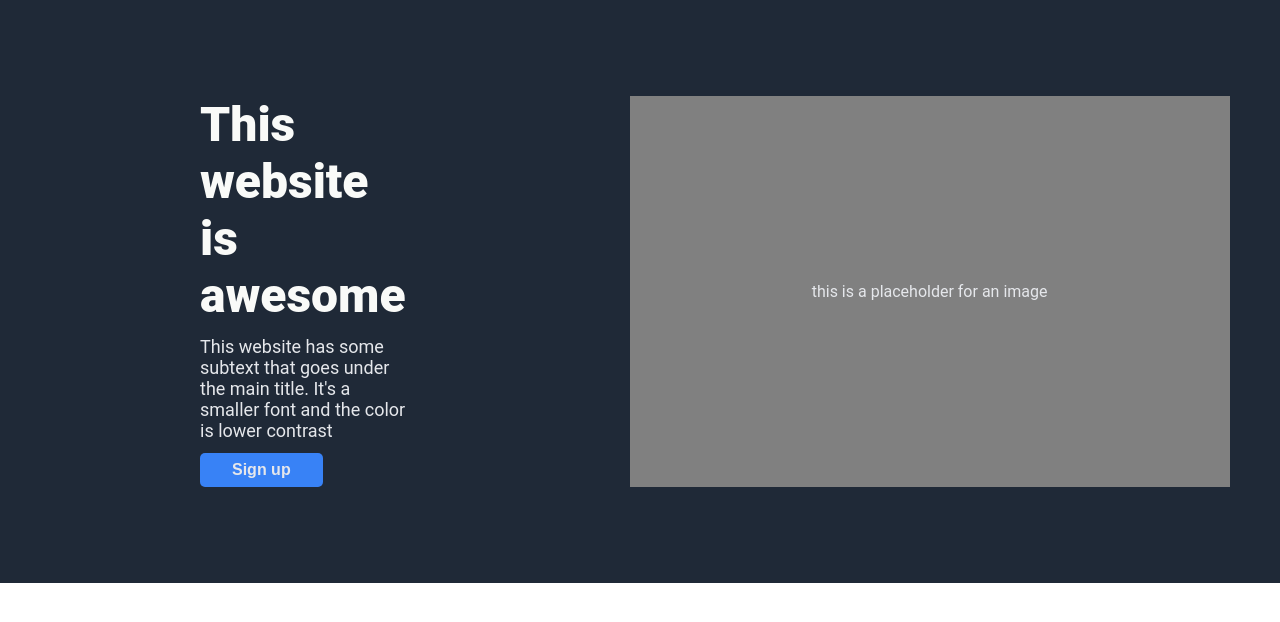
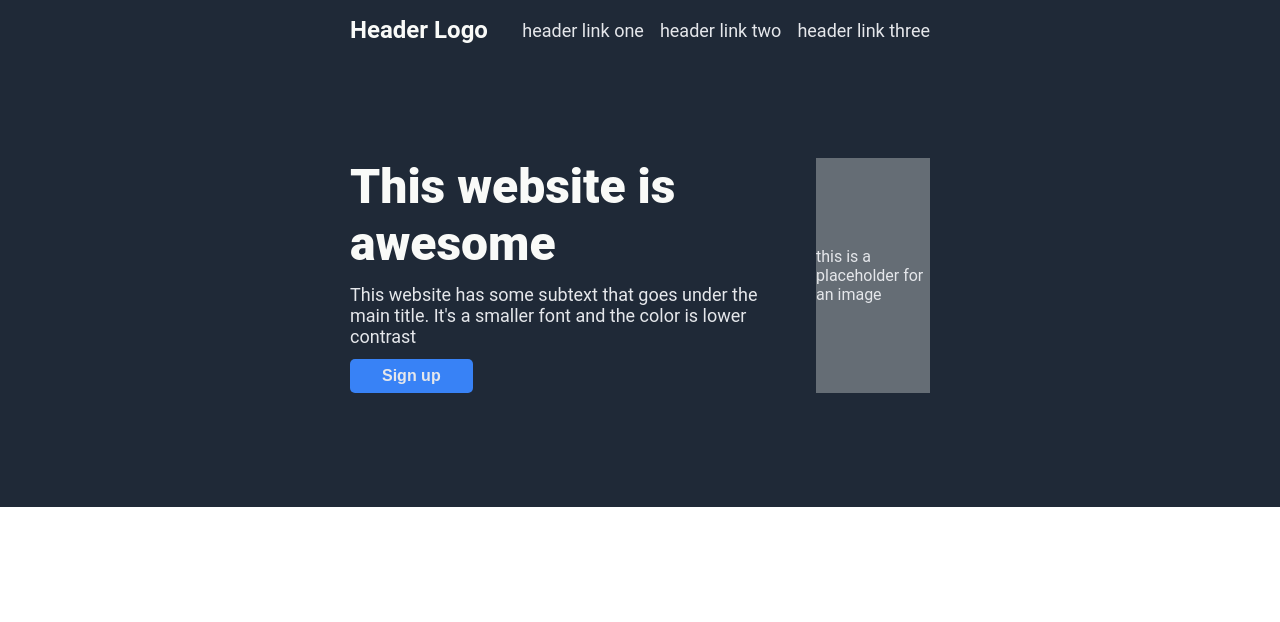
Before and after one commit to sorrrb/landing-page, a plain HTML site: page index.html in a window 1280 px wide. Drawn offline with Linux system fonts and the light colour scheme.

Commit message:
Revise hero content alignment

```diff
--- a/index.html
+++ b/index.html
@@ -10,17 +10,30 @@
 	<body>
 
     <div class="hero">
-      <div class="hero-content">
-        <div class="hero-left">
+
+      <div class="hero-header"> <!-- HERO MAIN HEADER -->
+        <div class="logo">Header Logo</div>
+        <div class="hero-links">
+          <ul>
+            <li><a href="#">header link one</a></li>
+            <li><a href="#">header link two</a></li>
+            <li><a href="#">header link three</a></li>
+          </ul>
+        </div>
+      </div>
+
+      <div class="hero-content"> <!-- HERO MAIN CONTENT BLOCK -->
+        <div class="hero-left"> <!-- CONTENT HEADER/MAIN-TEXT/BUTTON -->
           <h1>This website is awesome</h1>
           <p>This website has some subtext that goes under the main title. It's
             a smaller font and the color is lower contrast </p>
           <button>Sign up</button>
         </div>
-        <div class="hero-right">
+        <div class="hero-right"> <!-- PLACEHOLDER -->
           this is a placeholder for an image
         </div>
       </div>
+
     </div>
 
 	</body>
--- a/styles.css
+++ b/styles.css
@@ -10,28 +10,29 @@ body {
 
 .hero {
   background-color: #1F2937;
-  padding: 0 200px;
+  padding: 0 350px;
 }
 
 .hero-content, .hero-right {
   display: flex;
 }
 
-.hero-content {
-  margin: 96px 0;
+.hero-left {
+  max-width: 450px;
 }
 
-.hero-left {
-  padding-right: 224px;
+.hero-content {
+  margin: 114px 0;
+  gap: 16px;
 }
 
 .hero-right {
   justify-content: center;
   align-items: center;
-  background-color: gray;
+  background-color: rgb(101, 109, 117);
   color: #E5E7EB;
-  width: 600px;
   flex-shrink: 0;
+  flex: 1;
 }
 
 .hero-left h1, .hero-left p {
@@ -42,7 +43,7 @@ body {
 
 .hero-left h1 {
   font-size: 48px;
-  font-weight: 900;
+  font-weight: 800;
   color: #F9FAF8;
 }
 
@@ -60,3 +61,32 @@ body {
   font-weight: 900;
   font-size: 16px;
 }
+
+.hero-header, .hero-links ul {
+  display: flex;
+}
+
+.hero-header {
+  justify-content: space-between;
+  align-items: center;
+  margin: 16px 0;
+}
+
+.logo {
+  color: #F9FAF8;
+  font-size: 24px;
+  font-weight: 600;
+}
+
+.hero-links ul {
+  list-style: none;
+  margin: 0;
+  padding: 0;
+  gap: 16px;
+}
+
+li a {
+  font-size: 18px;
+  color: #E5E7EB;
+  text-decoration: none;
+}
```
